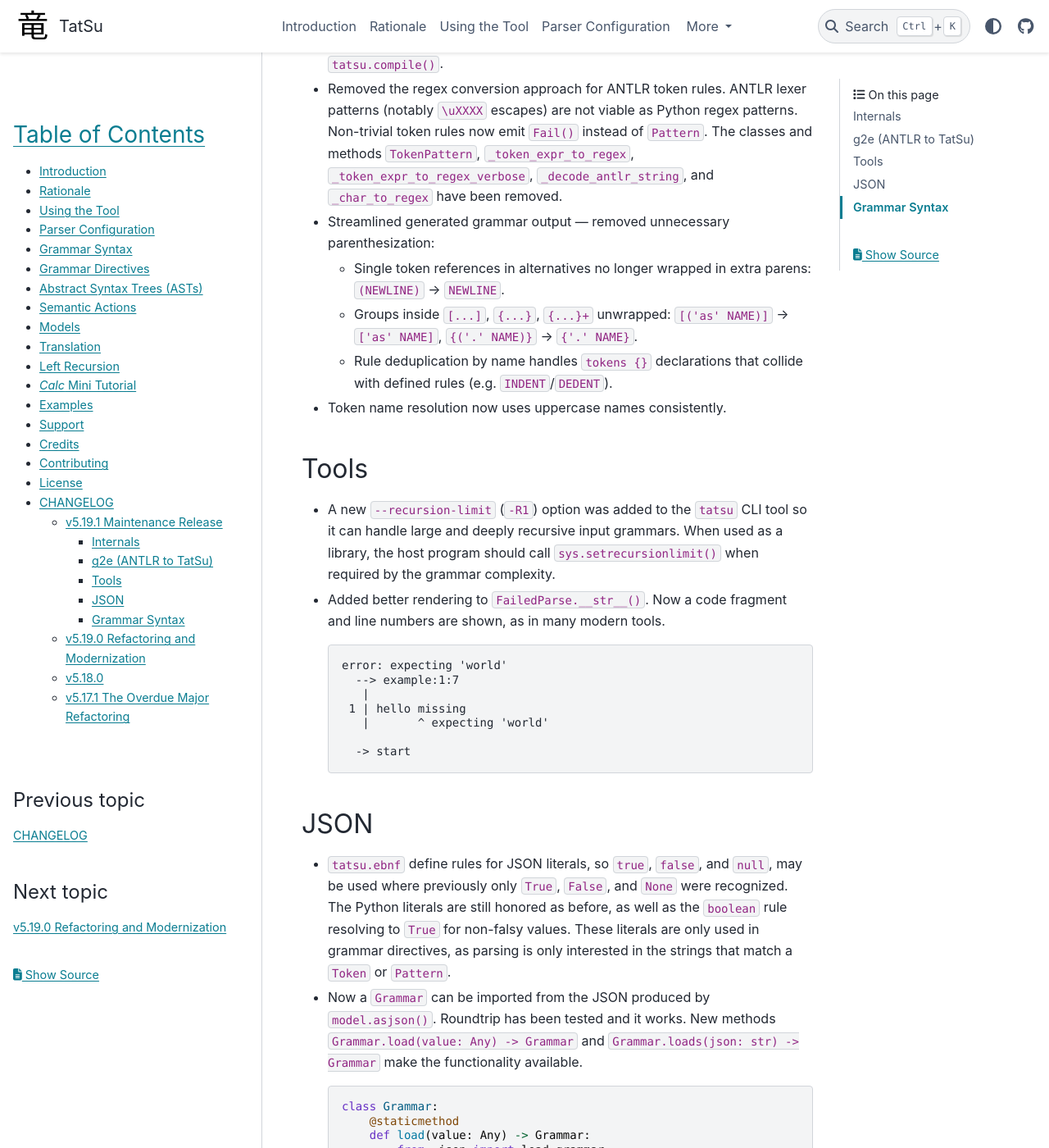
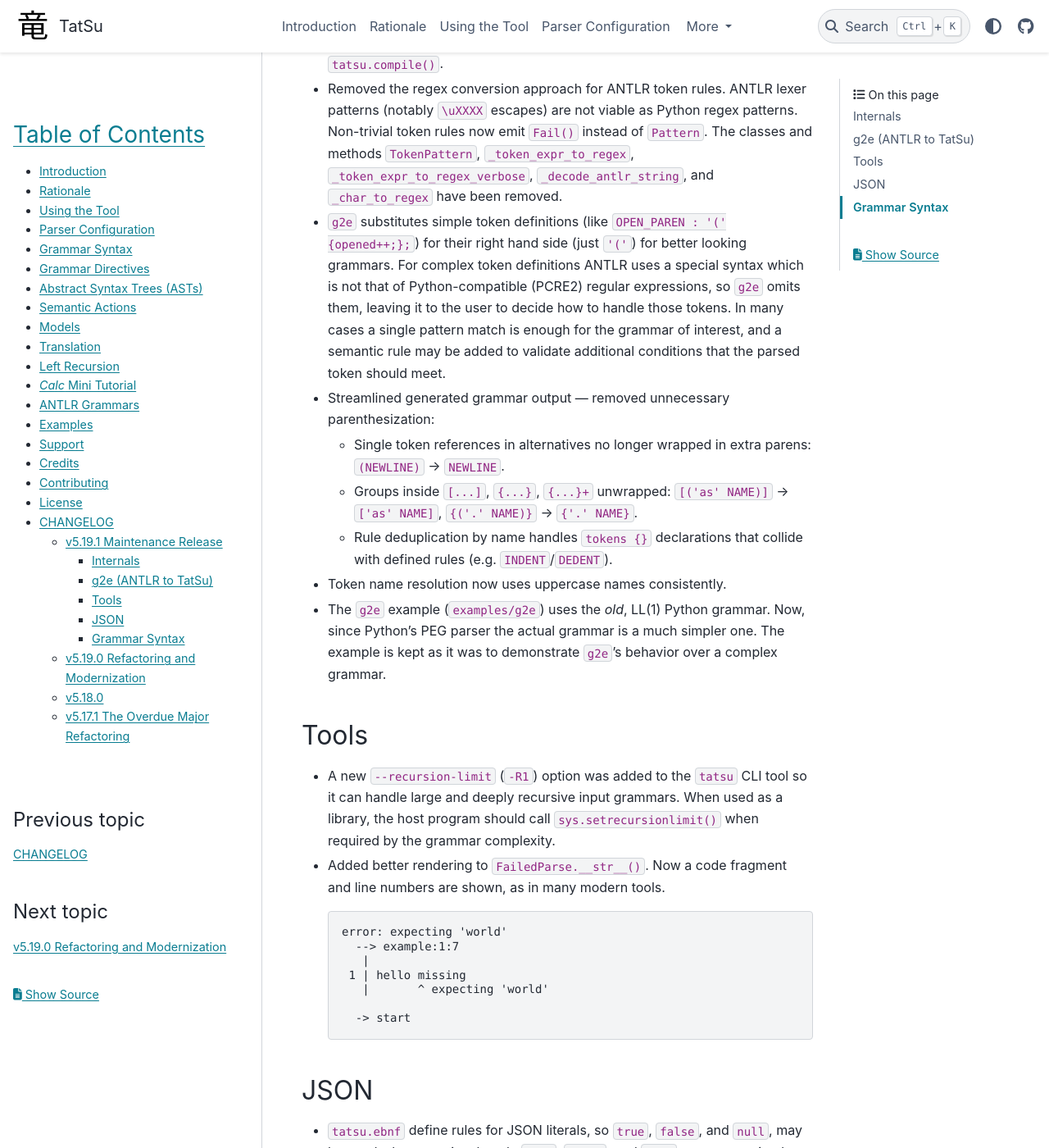
Before and after one commit to neogeny/TatSu, a Sphinx documentation site: the page built from docs/changelog/CHANGELOG_v5.19.1.md, in a window 1280 px wide and 1400 px high, scrolled down 618 px. Shown: the whole window at 82% size. Built offline with Sphinx 7.4.7 and the PyData theme 0.15.4, drawn with Linux system fonts in a browser that asks for light colours; pages that are not in the unit, such as notebooks, are missing from menus.

Commit message:
[docs] about g3e

```diff
--- a/docs/changelog/CHANGELOG_v5.19.1.md
+++ b/docs/changelog/CHANGELOG_v5.19.1.md
@@ -28,6 +28,16 @@
   `_token_expr_to_regex`, `_token_expr_to_regex_verbose`,
   `_decode_antlr_string`, and `_char_to_regex` have been removed.
 
+* `g2e` substitutes simple token definitions (like
+  `OPEN_PAREN : '(' {opened++;};`) for their
+  right hand side (just `'('`) for better looking grammars. For complex token definitions
+  ANTLR uses a special syntax which is not that of
+  Python-compatible (PCRE2) regular expressions,
+  so `g2e` omits them, leaving it to the user to decide
+  how to handle those tokens. In many cases a single pattern match is enough
+  for the grammar of interest, and a semantic rule may be added to validate
+  additional conditions that the parsed token should meet.
+
 * Streamlined generated grammar output — removed unnecessary
   parenthesization:
   - Single token references in alternatives no longer wrapped in extra
@@ -39,6 +49,11 @@
     collide with defined rules (e.g. `INDENT`/`DEDENT`).
 
 * Token name resolution now uses uppercase names consistently.
+
+* The `g2e` example (`examples/g2e`) uses the _old_, LL(1) Python grammar. Now,
+  since Python's PEG parser the actual grammar is a much simpler one. The
+  example is kept as it was to demonstrate `g2e`'s behavior over a complex
+  grammar.
 
 ## Tools
 
```
Also changed, not shown: docs/index.rst (+2 -7 lines).
